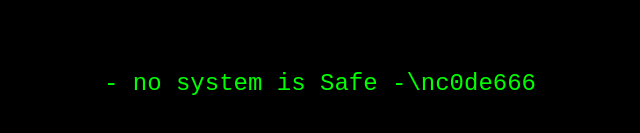
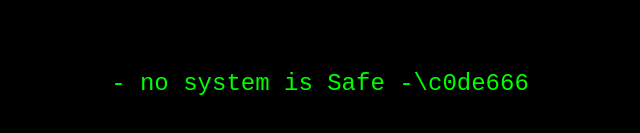
Before and after one commit to c0de66/c0de666, a plain HTML site: page index.html in a window 1280 px wide. Shown: the part 325-458 px from the top of the page, without its empty margins (320-960 px from the left). Drawn offline with Linux system fonts and the light colour scheme.

Commit message:
Update index.html

```diff
--- a/index.html
+++ b/index.html
@@ -24,7 +24,7 @@
   <div id="message"></div>
 
   <script>
-    const text = "- no system is Safe -\\nc0de666";
+    const text = "- no system is Safe -\\c0de666";
     const messageDiv = document.getElementById('message');
     let index = 0;
 
```
